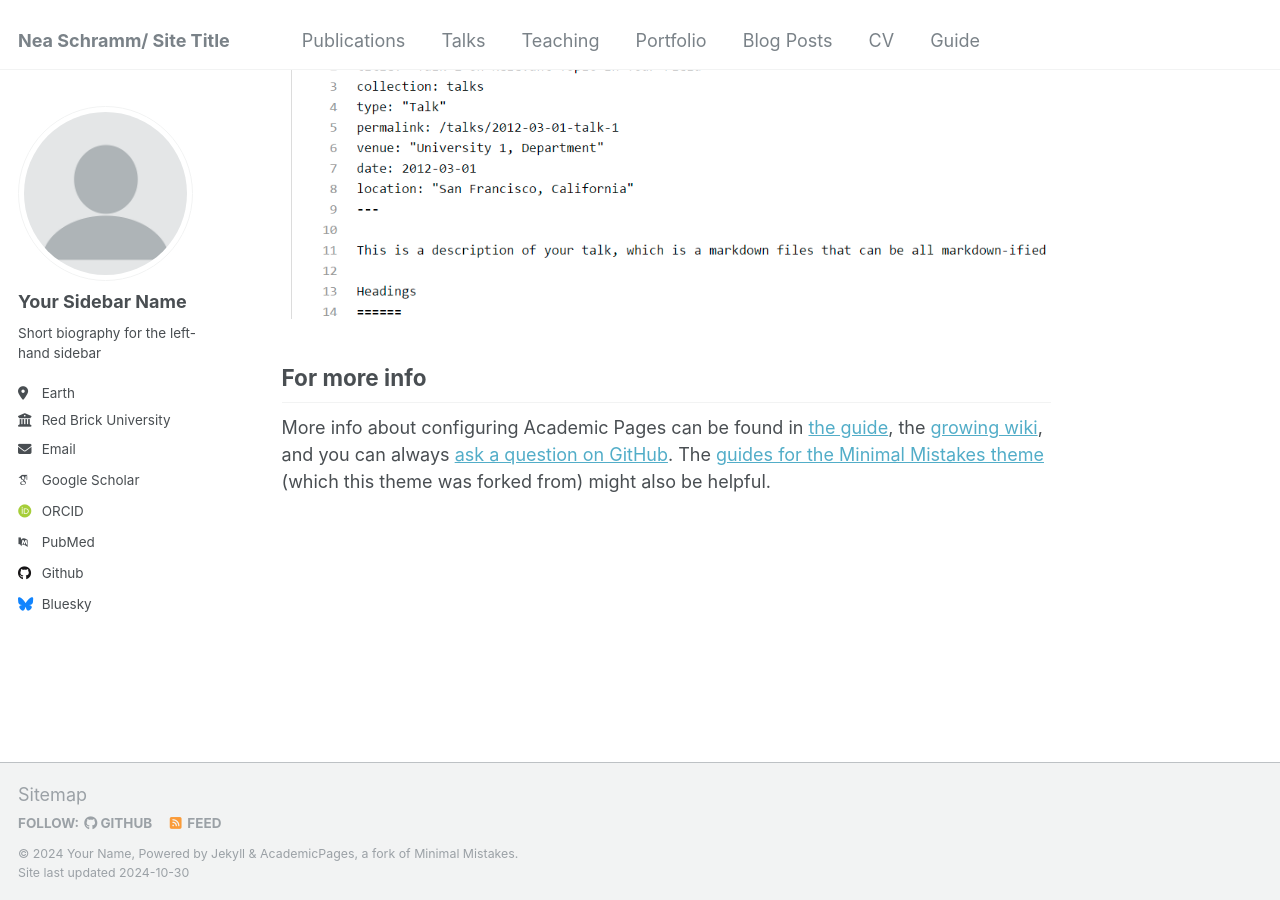
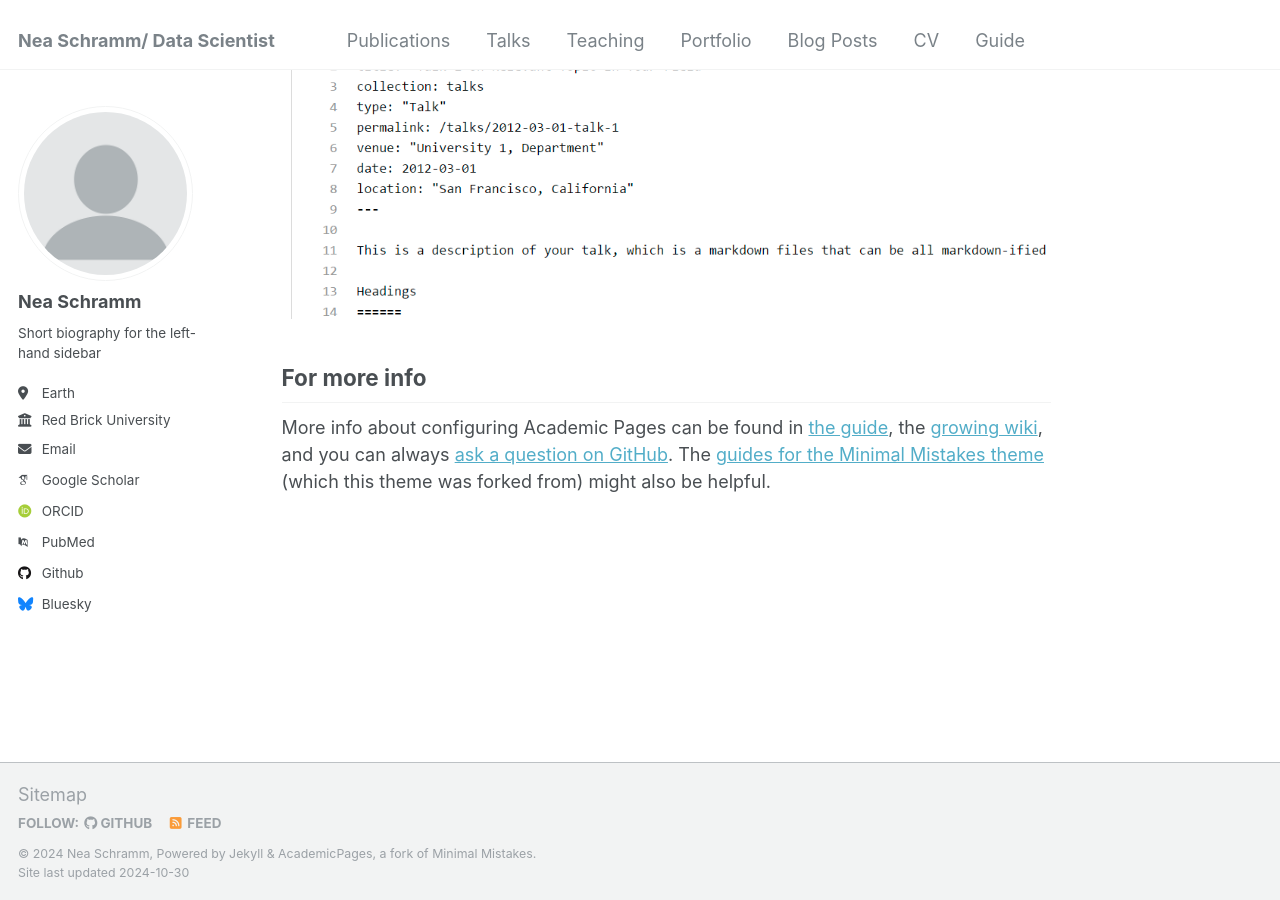
Before and after one commit to neajoy10/neajoy10.github.io, a Jekyll site: the page built from _pages/about.md, in a window 1280 px wide and 900 px high, scrolled down 2643 px. Built offline with Jekyll 4.4.1, drawn with Linux system fonts in a browser that asks for light colours; some web fonts are replaced.

Commit message:
Update _config.yml

```diff
--- a/_config.yml
+++ b/_config.yml
@@ -8,9 +8,9 @@
 
 # Basic Site Settings
 locale                   : "en-US"
-title                    : "Nea Schramm/ Site Title"
+title                    : "Nea Schramm/ Data Scientist"
 title_separator          : "-"
-name                     : &name "Your Name"
+name                     : &name "Nea Schramm"
 description              : &description "personal description"
 url                      : https://academicpages.github.io # the base hostname & protocol for your site e.g. "https://mmistakes.github.io"
 baseurl                  : "" # the subpath of your site, e.g. "/blog"
@@ -22,7 +22,7 @@ repository               : "academicpages/academicpages.github.io"
 author:
   # Biographic information
   avatar           : "profile.png"
-  name             : "Your Sidebar Name"
+  name             : "Nea Schramm"
   pronouns         : # example: "she/her"
   bio              : "Short biography for the left-hand sidebar"
   location         : "Earth"
```
